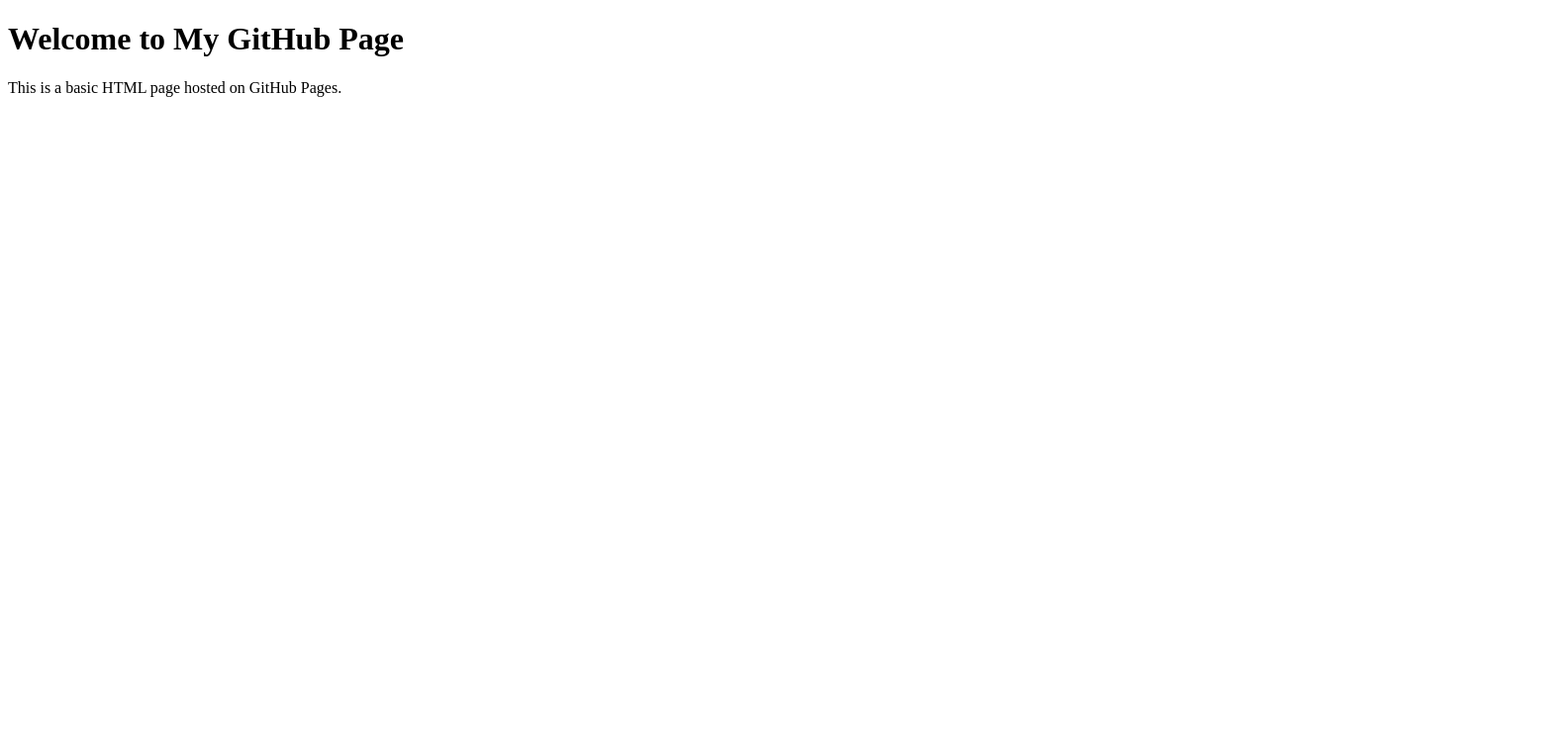
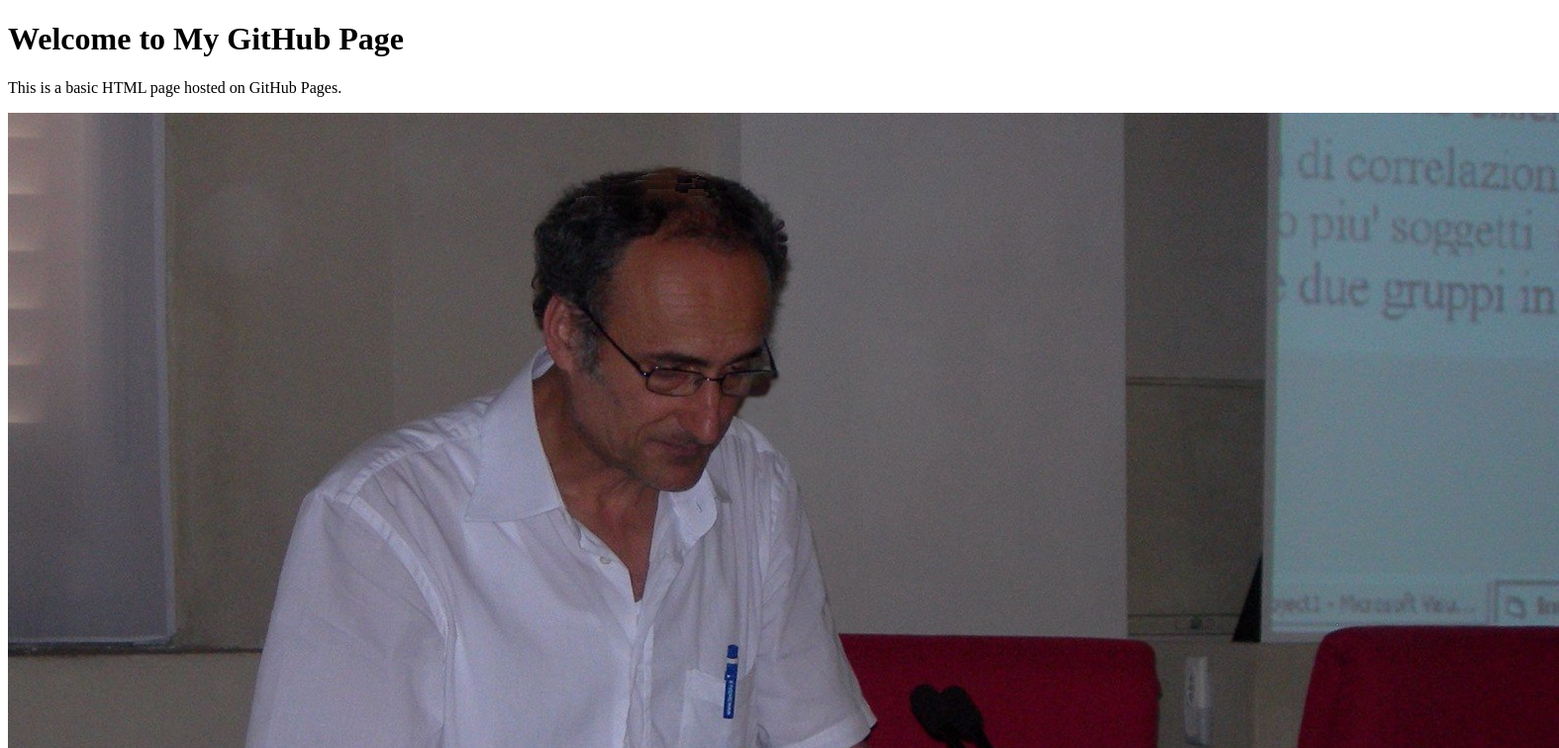
Before and after one commit to william1953/william.giroldini.github.io, a plain HTML site: page index.html in a window 1280 px wide. Shown: the top 756 px of the page at 99% size, 1575 px wide, since content can reach past the window. Drawn offline with Linux system fonts and the light colour scheme.

Commit message:
Update index.html

```diff
--- a/index.html
+++ b/index.html
@@ -6,5 +6,6 @@
 <body>
     <h1>Welcome to My GitHub Page</h1>
     <p>This is a basic HTML page hosted on GitHub Pages.</p>
+    <img src="convegno1.jpg" alt="mia immagine">
 </body>
 </html>
```
